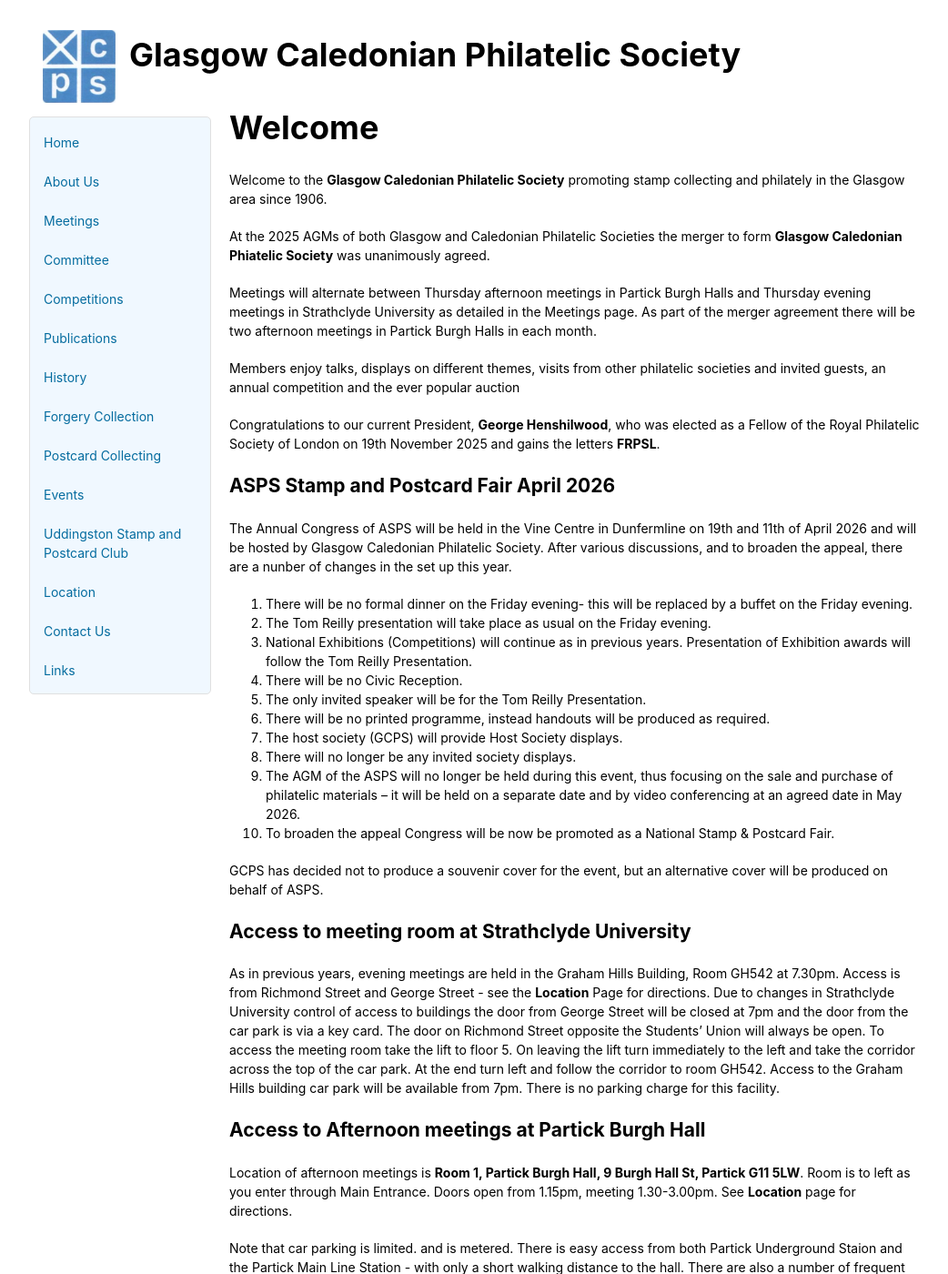
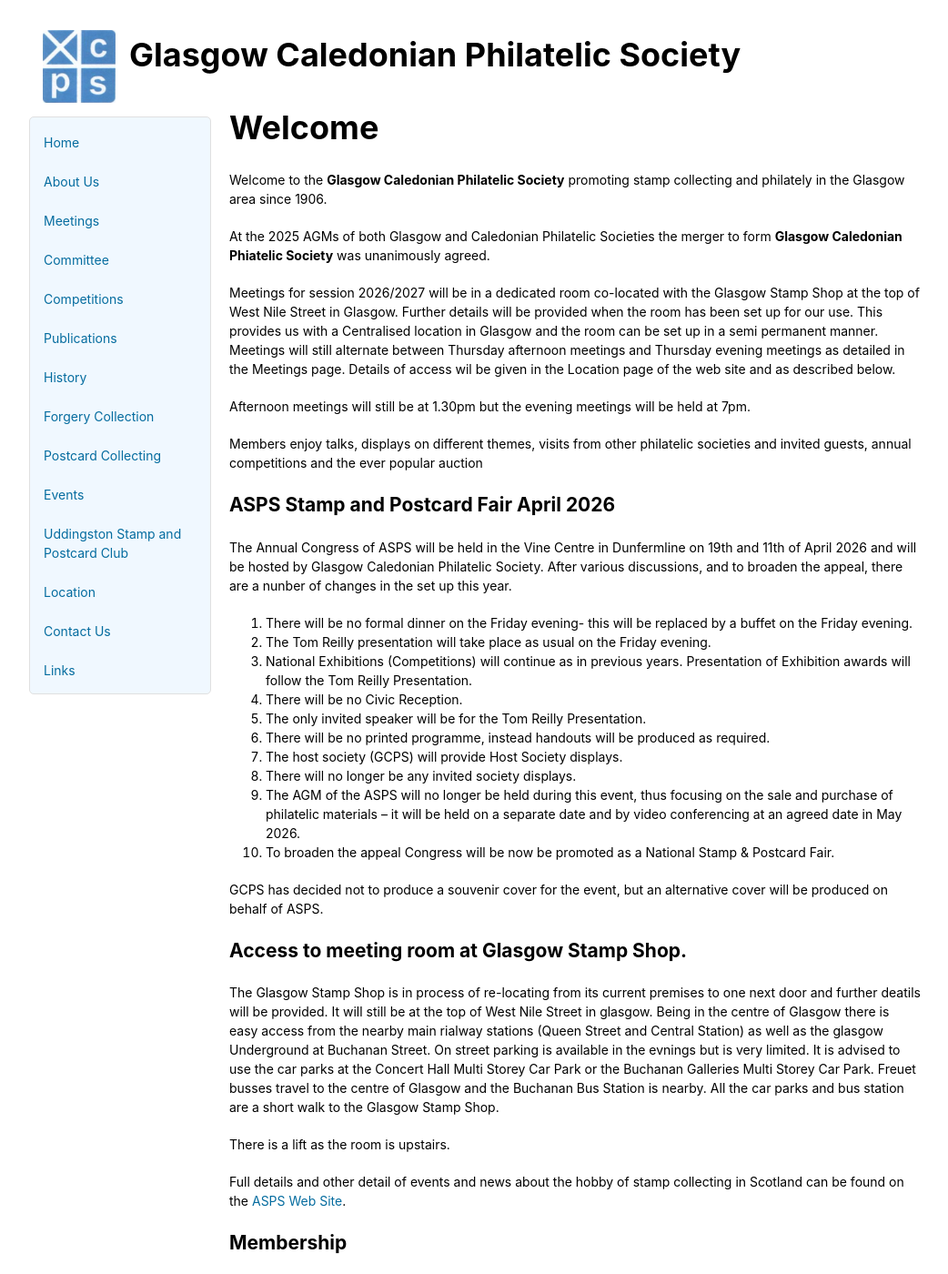
Before and after one commit to astalker/caledonian-stamps, a Jekyll site: the page built from index.md, in a window 1280 px wide and 1400 px high. Shown: the whole window at 91% size, without its empty margins (118-1160 px from the left). Built offline with Jekyll 4.4.1, drawn with Linux system fonts in a browser that asks for light colours; our own code applies the rules of GitHub Pages for plain Markdown files; some of the changed text lies outside the part shown.

Commit message:
Extensive update

```diff
--- a/index.md
+++ b/index.md
@@ -4,11 +4,11 @@ Welcome to the **Glasgow Caledonian Philatelic Society** promoting stamp collect
 
 At the 2025 AGMs of both Glasgow and Caledonian Philatelic Societies the merger to form **Glasgow Caledonian Phiatelic Society** was unanimously agreed.
 
-Meetings will alternate between Thursday afternoon meetings in Partick Burgh Halls and Thursday evening meetings in Strathclyde University as detailed in the Meetings page. As part of the merger agreement there will be two afternoon meetings in Partick Burgh Halls in each month.
+Meetings for session 2026/2027 will be in a dedicated room co-located with the Glasgow Stamp Shop at the top of West Nile Street in Glasgow. Further details will be provided when the room has been set up for our use. This provides us with a Centralised location in Glasgow and the room can be set up in a semi permanent manner. Meetings will still alternate between Thursday afternoon meetings and Thursday evening meetings as detailed in the Meetings page. Details of access wil be given in the Location page of the web site and as described below.
 
-Members enjoy talks, displays on different themes, visits from other philatelic societies and invited guests, an annual competition and the ever popular auction
+Afternoon meetings will still be at 1.30pm but the evening meetings will be held at 7pm.
 
-Congratulations to our current President, **George Henshilwood**,  who was elected as a Fellow of the Royal Philatelic Society of London on 19th November 2025 and gains the letters **FRPSL**.
+Members enjoy talks, displays on different themes, visits from other philatelic societies and invited guests, annual competitions and the ever popular auction
 
 ## ASPS Stamp and Postcard Fair April 2026
 
@@ -27,21 +27,17 @@ The Annual Congress of ASPS will be held in the Vine Centre in Dunfermline on 19
 
 GCPS has decided not to produce a souvenir cover for the event, but an alternative cover will be produced on behalf of ASPS.
 
-## Access to meeting room at Strathclyde University
+## Access to meeting room at Glasgow Stamp Shop.
 
-As in previous years, evening meetings are held in the Graham Hills Building, Room GH542 at 7.30pm. Access is from Richmond Street and George Street - see the **Location** Page for directions. Due to changes in Strathclyde University control of access to buildings the door from George Street will be closed at 7pm and the door from the car park is via a key card. The door on Richmond Street opposite the Students' Union will always be open. To access the meeting room take the lift to floor 5. On leaving the lift turn immediately to the left and take the corridor across the top of the car park. At the end turn left and follow the corridor to room GH542. Access to the Graham Hills building car park will be available from 7pm. There is no parking charge for this facility.
+The Glasgow Stamp Shop is in process of re-locating from its current premises to one next door and further deatils will be provided. It will still be at the top of West Nile Street in glasgow. Being in the centre of Glasgow there is easy access from the nearby main rialway stations (Queen Street and Central Station) as well as the glasgow Underground at Buchanan Street. On street parking is available in the evnings but is very limited. It is advised to use the car parks at the Concert Hall Multi Storey Car Park or the Buchanan Galleries Multi Storey Car Park. Freuet busses travel to the centre of Glasgow and the Buchanan Bus Station is nearby.  All the car parks and bus station are a short walk to the Glasgow Stamp Shop.
 
-## Access to Afternoon meetings at Partick Burgh Hall
-
-Location of afternoon meetings is **Room 1, Partick Burgh Hall, 9 Burgh Hall St, Partick G11 5LW**. Room is to left as you enter through Main Entrance. Doors open from 1.15pm, meeting 1.30-3.00pm. See **Location** page for directions.
-
-Note that car parking is limited. and is metered. There is easy access from both Partick Underground Staion and the Partick Main Line Station - with only a short walking distance to the hall. There are also a number of frequent buses along Dumbarton Road from Glasgow City Centre and from Braehead Shopping Centre.
+There is a lift as the room is upstairs.
 
 Full details and other detail of events and news about the hobby of stamp collecting in Scotland can be found on the [ASPS Web Site](https://www.scottishphilately.co.uk).
 
 ## Membership
 
-The current annual subscription is &pound;15 (an out of town subscription is also available). For session 2025 - 2026 there will be no subscriptions. **FREE MEMBERSHIP**.
+The annual subscription is &pound;15 (an out of town subscription is also available). It was agreed at the 2025/2026 AGM to re-instate the subscription.
 
 How to pay your subscripion
 
@@ -75,7 +71,7 @@ G733QN
 
 Visitors will receive a warm welcome, however regular visitors are encouraged to join the Societ.
 
-Membership benefits include access to the Caledonian Philatelic Society exchange packet circuit, impartial philatelic advice should you or your family wish to dispose of a collection and a personal email account @caledonianphilatelic.org.uk, subject to availability. Contact the webmaster with your proposed email name if you wish to take up this offer.
+Membership benefits include access to the Glasgow Caledonian Philatelic Society exchange packet circuit, impartial philatelic advice should you or your family wish to dispose of a collection. Contact the webmaster with your proposed email address if you wish to take up this offer and you can be put in contact withe the advisory committee..
 
 ## Uddingston Stamp & Postcard Group
 
```
